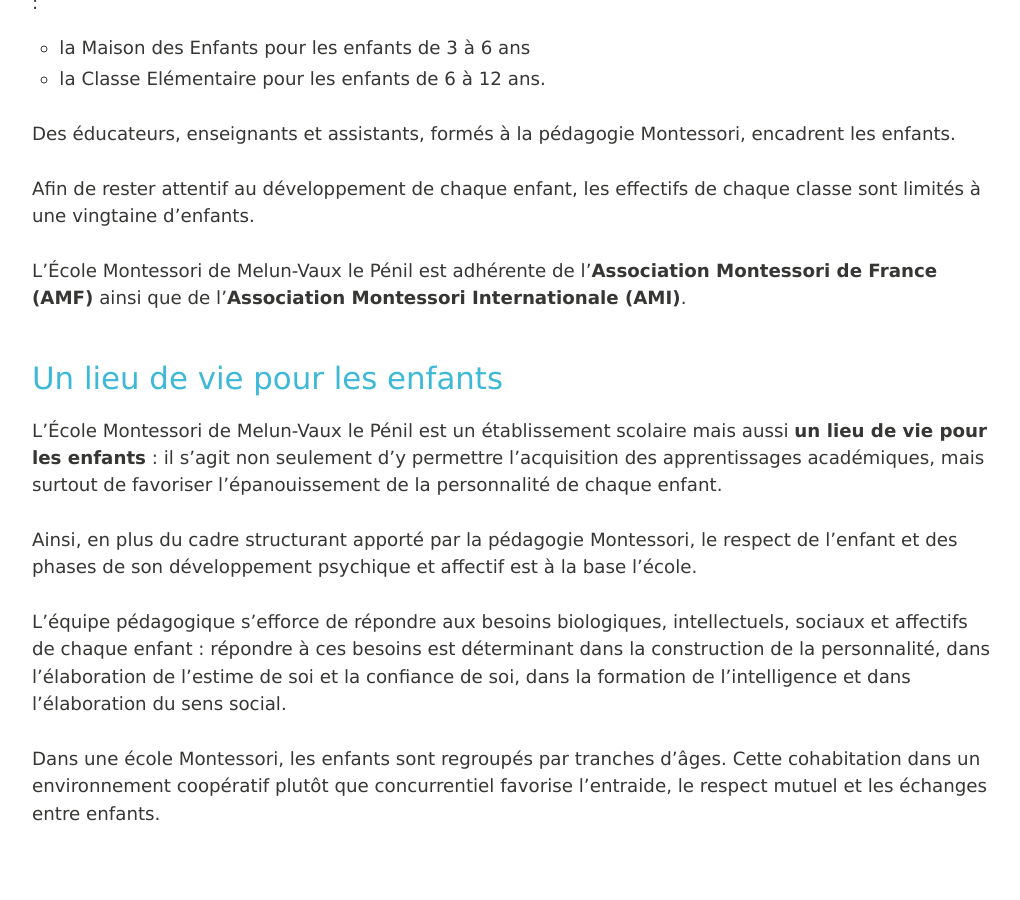
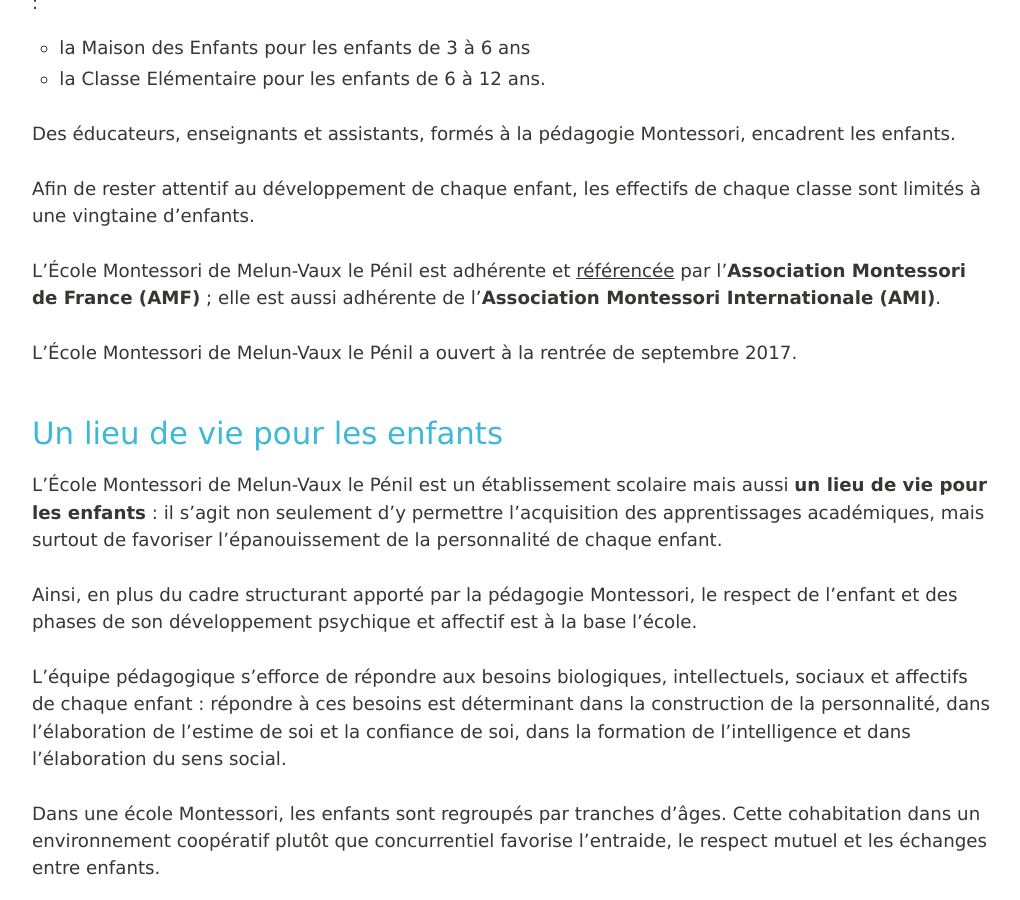
Before and after one commit to montessori-melun/montessori-melun.github.io, a Jekyll site: the page built from ecole/presentation.md, in a window 1280 px wide and 900 px high, scrolled down 906 px. Shown: the whole window, without its empty margins (128-1148 px from the left). Built offline with Jekyll 4.4.1, drawn with Linux system fonts in a browser that asks for light colours.

Commit message:
Update presentation.md

```diff
--- a/ecole/presentation.md
+++ b/ecole/presentation.md
@@ -16,7 +16,9 @@ Des éducateurs, enseignants et assistants, formés à la pédagogie Montessori,
 
 Afin de rester attentif au développement de chaque enfant, les effectifs de chaque classe sont limités à une vingtaine d'enfants.
 
-L'École Montessori de Melun-Vaux le Pénil est adhérente de l’**Association Montessori de France (AMF)** ainsi que de l’**Association Montessori Internationale (AMI)**.
+L'École Montessori de Melun-Vaux le Pénil est adhérente et <u>référencée</u> par l’**Association Montessori de France (AMF)** ; elle est aussi adhérente de l’**Association Montessori Internationale (AMI)**.
+
+L’École Montessori de Melun-Vaux le Pénil a ouvert à la rentrée de septembre 2017.
 
 # Un lieu de vie pour les enfants
 
```
